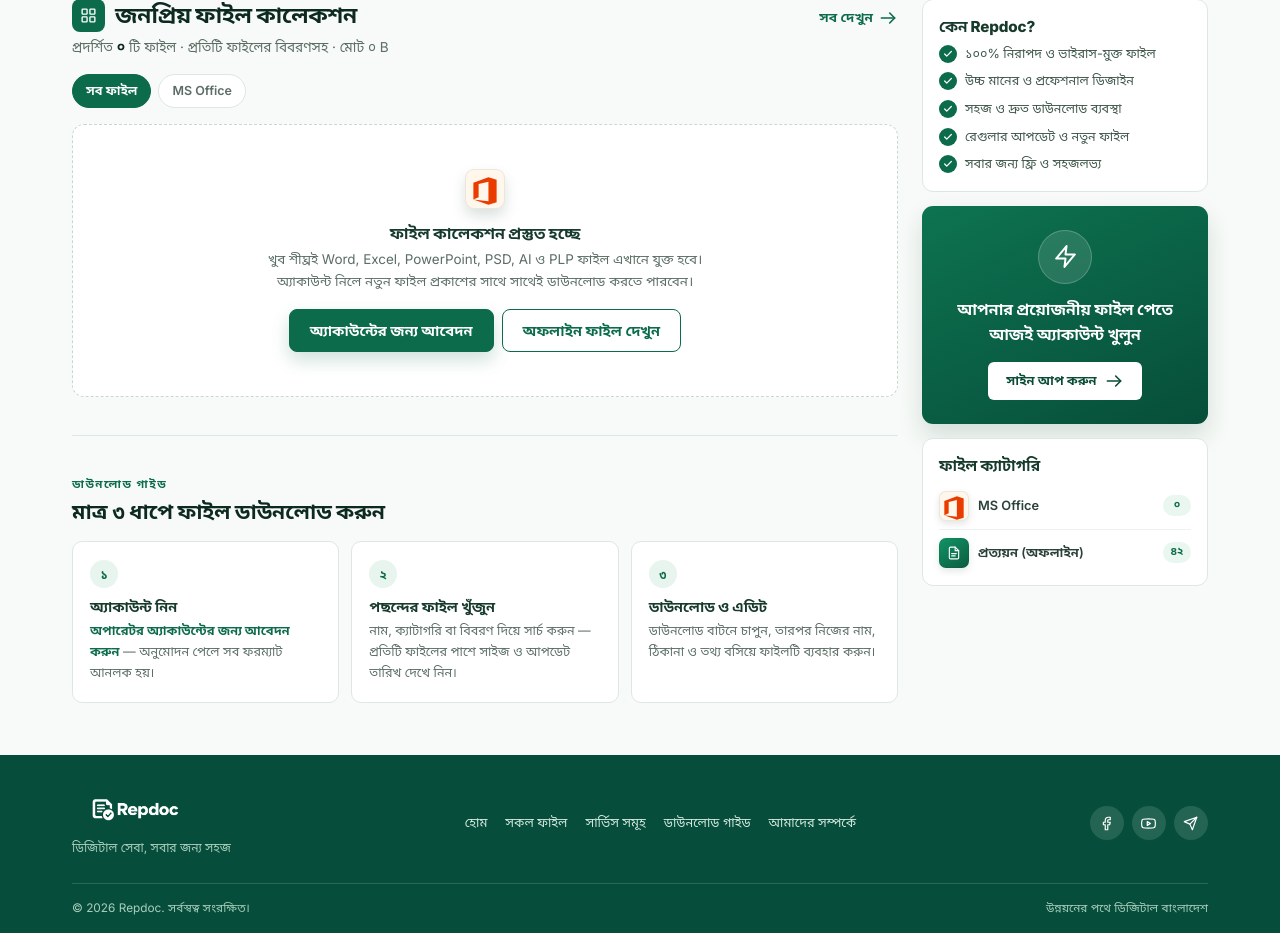
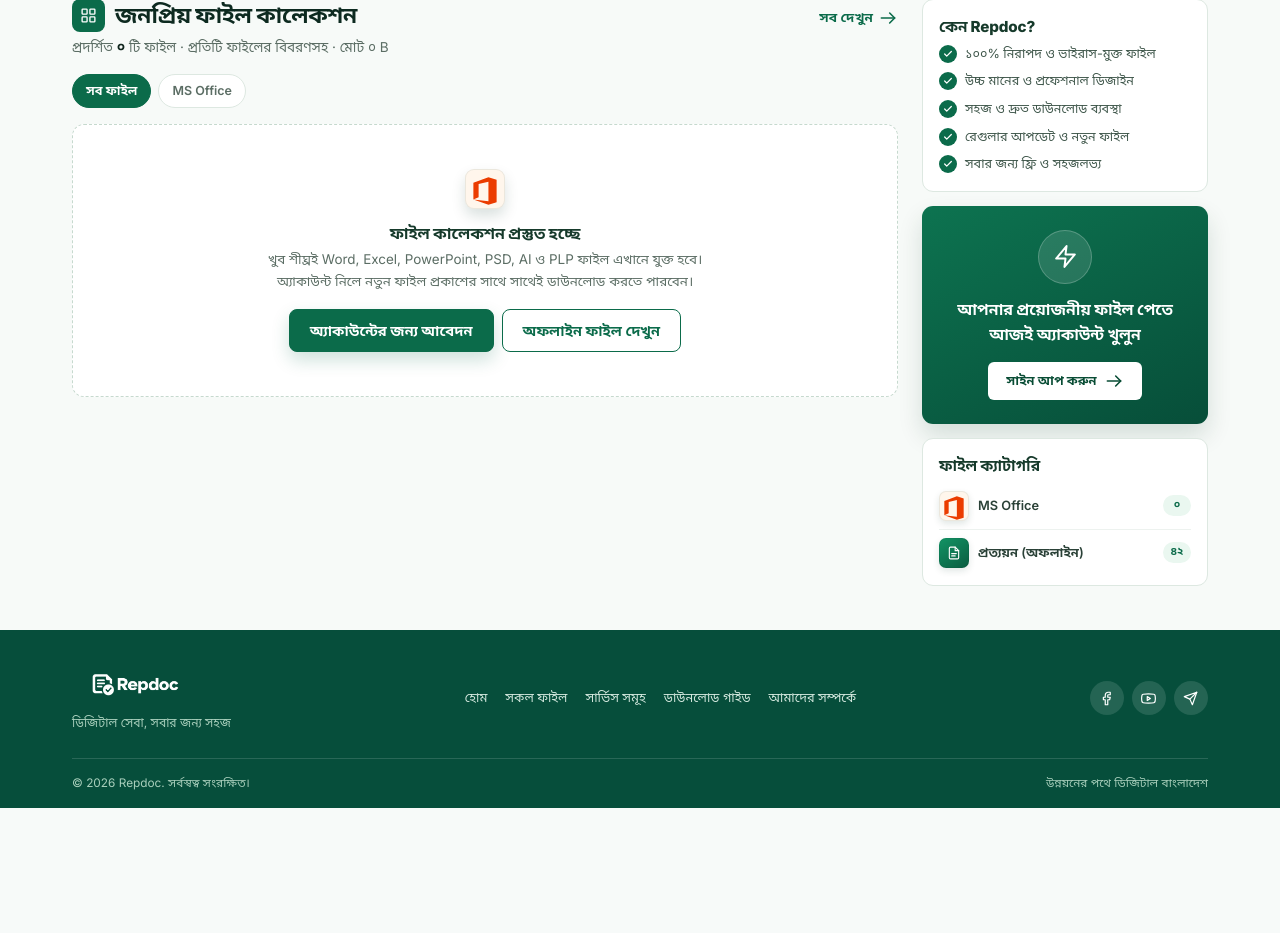
Before and after one commit to emonbudc/Repdoc, a PHP site: page /officefiles/ in a window 1280 px wide. Shown: the part 643-1576 px from the top of the page. After the commit the page ends 1451 px from the top, so only its background shows below. Run offline with PHP 8.4, Linux system fonts and the light colour scheme; data comes from the database, SQL or seed files in the repository.

Commit message:
Remove download guide section

```diff
--- a/officefiles/index.php
+++ b/officefiles/index.php
@@ -820,29 +820,7 @@
                     </div>
                 <?php endif; ?>
 
-                <section class="of-guide" id="guide" aria-labelledby="ofGuideTitle">
-                    <div class="of-guide-head">
-                        <span class="of-guide-kicker">ডাউনলোড গাইড</span>
-                        <h2 id="ofGuideTitle">মাত্র ৩ ধাপে ফাইল ডাউনলোড করুন</h2>
-                    </div>
-                    <div class="of-steps">
-                        <div class="of-step">
-                            <span class="of-step-num">১</span>
-                            <h3>অ্যাকাউন্ট নিন</h3>
-                            <p><a href="<?= e($APPLY_URL) ?>">অপারেটর অ্যাকাউন্টের জন্য আবেদন করুন</a> — অনুমোদন পেলে সব ফরম্যাট আনলক হয়।</p>
-                        </div>
-                        <div class="of-step">
-                            <span class="of-step-num">২</span>
-                            <h3>পছন্দের ফাইল খুঁজুন</h3>
-                            <p>নাম, ক্যাটাগরি বা বিবরণ দিয়ে সার্চ করুন — প্রতিটি ফাইলের পাশে সাইজ ও আপডেট তারিখ দেখে নিন।</p>
-                        </div>
-                        <div class="of-step">
-                            <span class="of-step-num">৩</span>
-                            <h3>ডাউনলোড ও এডিট</h3>
-                            <p>ডাউনলোড বাটনে চাপুন, তারপর নিজের নাম, ঠিকানা ও তথ্য বসিয়ে ফাইলটি ব্যবহার করুন।</p>
-                        </div>
-                    </div>
-                </section>
+
             </div>
 
             <aside class="of-sidebar" aria-label="সহায়ক তথ্য">
```
Also changed, not shown: importantlinks/index.php (+1 -23 lines), offlinefiles/index.php (+1 -23 lines).
